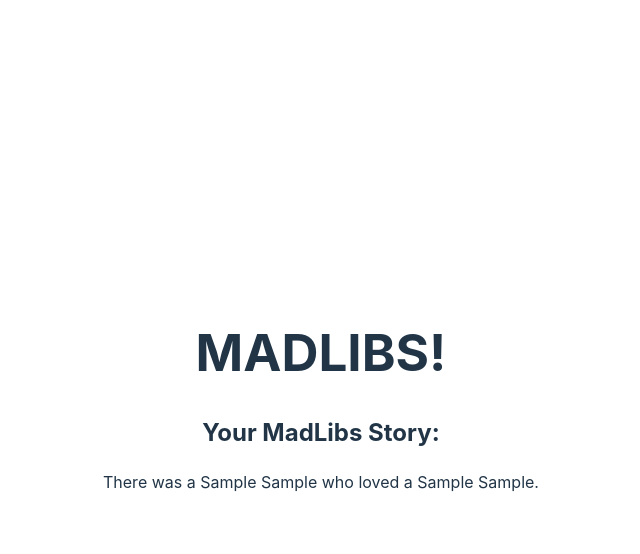
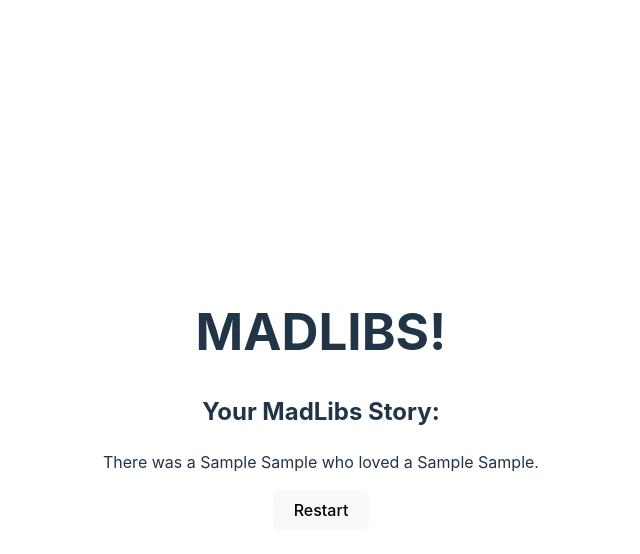
Before and after one commit to franklinkong981/MadLibs, a React (Vite) app in the folder madlibs/: page / in a window 1280 px wide. Both pictures are taken after typing "Sample", "Sample", "Sample", "Sample" into the empty fields and a click on the button "Generate MadLibs!". Shown: the top 554 px of the page, without its empty margins (319-959 px from the left). Built offline with nearby package versions, Linux system fonts and the light colour scheme.

Commit message:
Added restart button

```diff
--- a/madlibs/src/MadLibs.jsx
+++ b/madlibs/src/MadLibs.jsx
@@ -16,11 +16,15 @@ const MadLibs = () => {
     toggleIsFormSubmitted();
   };
 
+  const restart = () => {
+    toggleIsFormSubmitted();
+  }
+
   return (
     <div className="MadLibs">
       <h1 className="MadLibs-header">MADLIBS!</h1>
       {isFormSubmitted ? (
-        <MadLibsStory values={madLibsValues} listOfInputs={listOfInputs} restOfStory={restOfStory}/>
+        <MadLibsStory values={madLibsValues} listOfInputs={listOfInputs} restOfStory={restOfStory} restart={restart}/>
       ) : (
         <MadLibsForm listOfInputs={listOfInputs} submitMadLibs={submitMadLibs}/>
       )}
--- a/madlibs/src/MadLibsForm.jsx
+++ b/madlibs/src/MadLibsForm.jsx
@@ -24,7 +24,7 @@ const MadLibsForm = ({listOfInputs, submitMadLibs}) => {
 
   return (
     <form className="MadLibsForm" onSubmit={formik.handleSubmit}>
-      <h2 className="MadLibsForm-instructions">Fill out each field in the form below to generate a MadLibs Story!</h2>
+      <h2 className="MadLibsForm-instructions">Fill out each field in the form below to generate a funny sentence!</h2>
       {listOfInputs.map(input => (
         <div className="MadLibsForm-field">
           <label htmlFor={`MadLibsForm-${input.inputName}-input`} className="MadLibsForm-label">{input.label}</label>
--- a/madlibs/src/MadLibsStory.jsx
+++ b/madlibs/src/MadLibsStory.jsx
@@ -2,11 +2,12 @@ import React from "react";
 
 import {buildMadLibsStory} from "./helpers.js";
 
-const MadLibsStory = ({values, listOfInputs, restOfStory}) => {
+const MadLibsStory = ({values, listOfInputs, restOfStory, restart}) => {
   return (
     <div className="MadLibsStory">
       <h2 className="MadLibsStory-header">Your MadLibs Story:</h2>
       <p className="MadLibsStory-story">{buildMadLibsStory(values, listOfInputs, restOfStory)}</p>
+      <button className="MadLibsStory-restart-button" onClick={restart}>Restart</button>
     </div>
   );
 };
--- a/madlibs/src/MadLibsVariables.js
+++ b/madlibs/src/MadLibsVariables.js
@@ -2,10 +2,10 @@
 attributes to be given to each input field, and the rest of the story that isn't influenced by the user. */
 
 const listOfInputs = [
+  {label: "Enter an adjective", inputName: "adjective"},
   {label: "Enter a noun", inputName: "noun-1"},
-  {label: "Enter another noun", inputName: "noun-2"},
-  {label: "Enter an adjective", inputName: "adjective"},
-  {label: "Enter a color", inputName: "color"}
+  {label: "Enter a color", inputName: "color"},
+  {label: "Enter another noun", inputName: "noun-2"}
 ];
 
 const restOfStory = ["There was a ", " ", " who loved a ", " ", "."];
```
